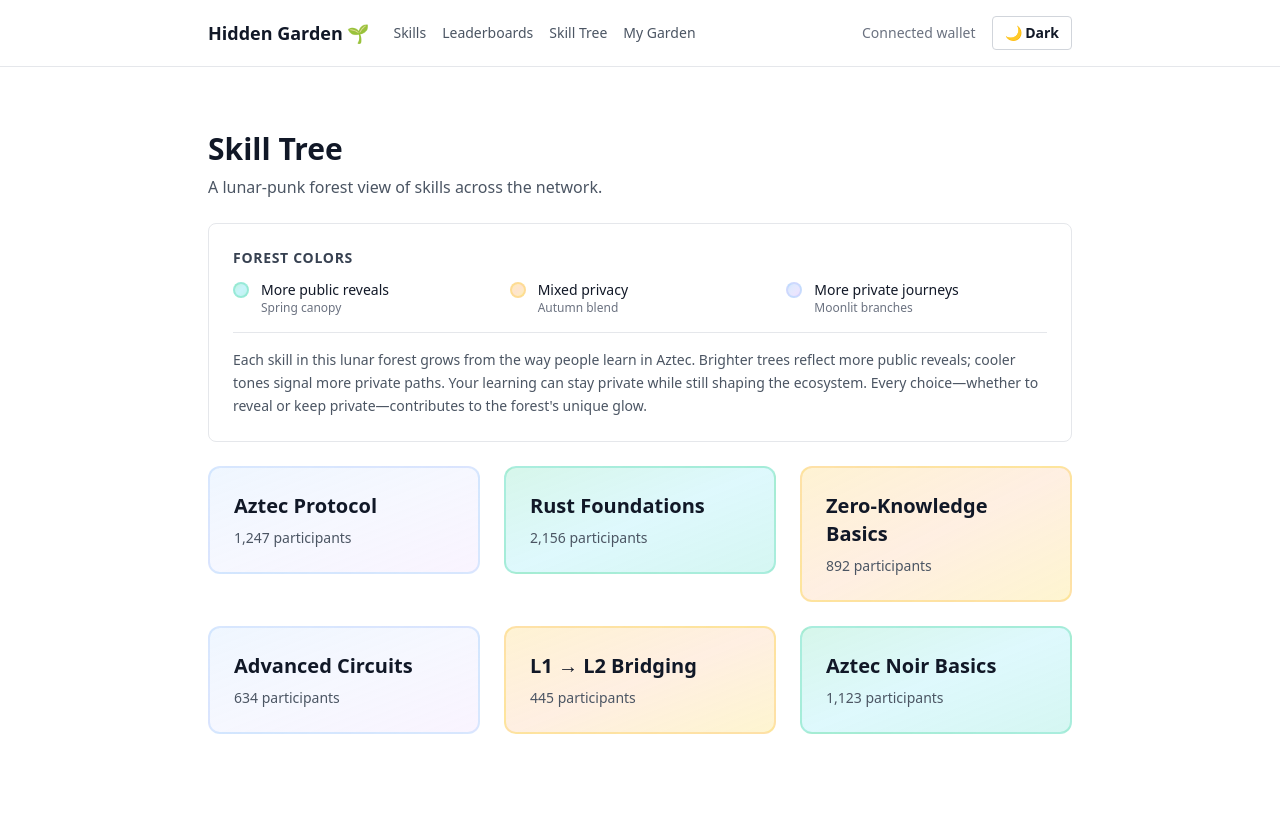
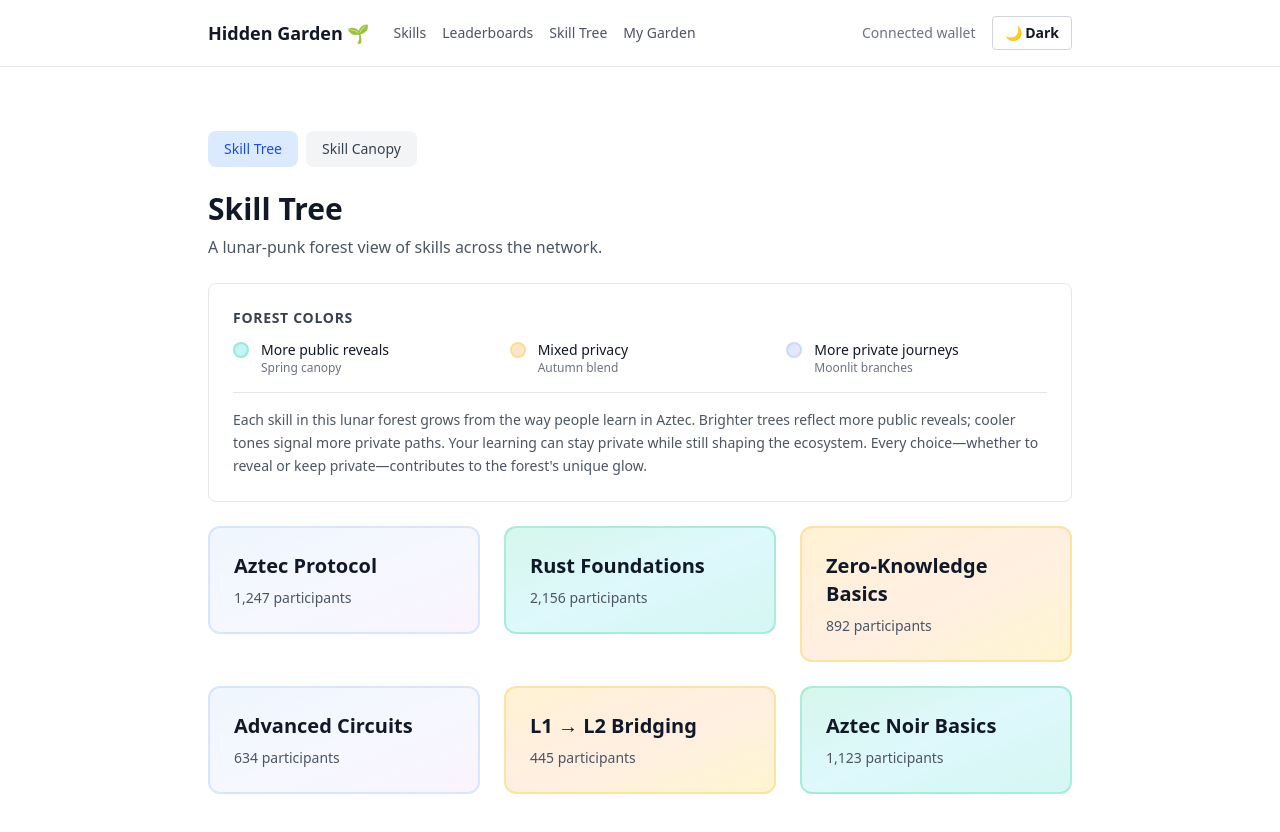
Before and after one commit to understories/hidden-garden, a Next.js app in the folder apps/aztecbat-ui/: page /skill-tree in a window 1280 px wide. Shown: the top 832 px of the page. Before the commit the page ends 800 px from the top, so only its background shows below. Built offline with nearby package versions, Linux system fonts and the light colour scheme; no server answers; what wagmi would draw is missing.

Commit message:
Update page.tsx

```diff
--- a/apps/aztecbat-ui/app/skill-tree/page.tsx
+++ b/apps/aztecbat-ui/app/skill-tree/page.tsx
@@ -5,6 +5,10 @@
  * Shows skills as tree tiles with growth and privacy-based glow.
  */
 
+'use client';
+
+import Link from 'next/link';
+import { usePathname } from 'next/navigation';
 import { SkillTreeTile } from '../../components/SkillTreeTile';
 
 // Mock skill tree data - in production this would come from the backend
@@ -54,8 +58,38 @@ const mockSkillTrees = [
 ];
 
 export default function SkillTreePage() {
+  const pathname = usePathname();
+
   return (
     <main className="max-w-6xl mx-auto space-y-6 py-8">
+      {/* Navigation tabs */}
+      <div className="flex items-center gap-2 mb-4">
+        <Link
+          href="/skill-tree"
+          className={`
+            px-4 py-2 rounded-lg text-sm font-medium transition-colors
+            ${pathname === '/skill-tree'
+              ? 'bg-blue-100 dark:bg-blue-900/30 text-blue-700 dark:text-blue-300'
+              : 'bg-gray-100 dark:bg-gray-800 text-gray-700 dark:text-gray-300 hover:bg-gray-200 dark:hover:bg-gray-700'
+            }
+          `}
+        >
+          Skill Tree
+        </Link>
+        <Link
+          href="/skill-canopy"
+          className={`
+            px-4 py-2 rounded-lg text-sm font-medium transition-colors
+            ${pathname === '/skill-canopy'
+              ? 'bg-blue-100 dark:bg-blue-900/30 text-blue-700 dark:text-blue-300'
+              : 'bg-gray-100 dark:bg-gray-800 text-gray-700 dark:text-gray-300 hover:bg-gray-200 dark:hover:bg-gray-700'
+            }
+          `}
+        >
+          Skill Canopy
+        </Link>
+      </div>
+
       <div>
         <h1 className="text-3xl font-bold mb-2">Skill Tree</h1>
         <p className="text-gray-600 dark:text-gray-400">
```
